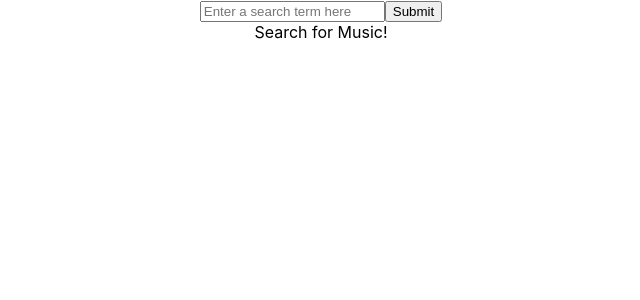
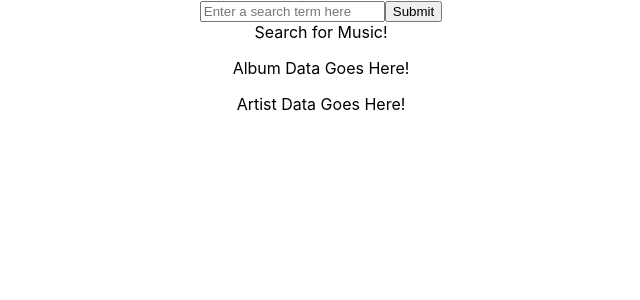
Before and after one commit to samstaana/music_library.3, a React (Create React App) app: page / in a window 1280 px wide. Shown: the top 300 px of the page, without its empty margins (319-959 px from the left). Built offline with nearby package versions, Linux system fonts and the light colour scheme.

Commit message:
added AlbumView and ArtistView

```diff
--- a/package.json
+++ b/package.json
@@ -8,6 +8,7 @@
     "@testing-library/user-event": "^13.5.0",
     "react": "^18.2.0",
     "react-dom": "^18.2.0",
+    "react-router-dom": "^6.14.2",
     "react-scripts": "5.0.1",
     "web-vitals": "^2.1.4"
   },
--- a/src/App.js
+++ b/src/App.js
@@ -1,8 +1,11 @@
 import './App.css';
 import { useEffect, useState } from 'react';
+import { BrowserRouter as Router, Routes, Route } from 'react-router-dom';
 import Gallery from './components/Gallery';
 import SearchBar from './components/SearchBar';
 import { DataContext } from './context/DataContext';
+import AlbumView from './components/AlbumView';
+import ArtistView from './components/ArtistView';
 
 function App() {
 
@@ -39,6 +42,8 @@ function App() {
       { message }
       <DataContext.Provider value={data}>
         <Gallery data={data} />
+        <AlbumView />
+        <ArtistView />
       </DataContext.Provider>
     </div>
   )
--- a/src/components/AlbumView.js
+++ b/src/components/AlbumView.js
@@ -0,0 +1,15 @@
+// These components will be making seperate API calls from the app component to serve specific data about a given album
+import { useState, useEffect } from "react";
+
+function AlbumView() {
+
+    const [ albumData, setAlbumData ] = useState([])
+
+    return (
+        <div>
+            <p>Album Data Goes Here!</p>
+        </div>
+    )
+}
+
+export default AlbumView;
--- a/src/components/ArtistView.js
+++ b/src/components/ArtistView.js
@@ -0,0 +1,15 @@
+// These components will be making seperate API calls from the app component to serve specific data about our artist
+import { useState, useEffect } from "react";
+
+function ArtistView() {
+
+    const [ artistData, setArtistData ] = useState([])
+
+    return (
+        <div>
+            <p>Artist Data Goes Here!</p>
+        </div>
+    )
+}
+
+export default ArtistView;
```
Also changed, not shown: 1 other file (tests, documents, lock files or other folders).
